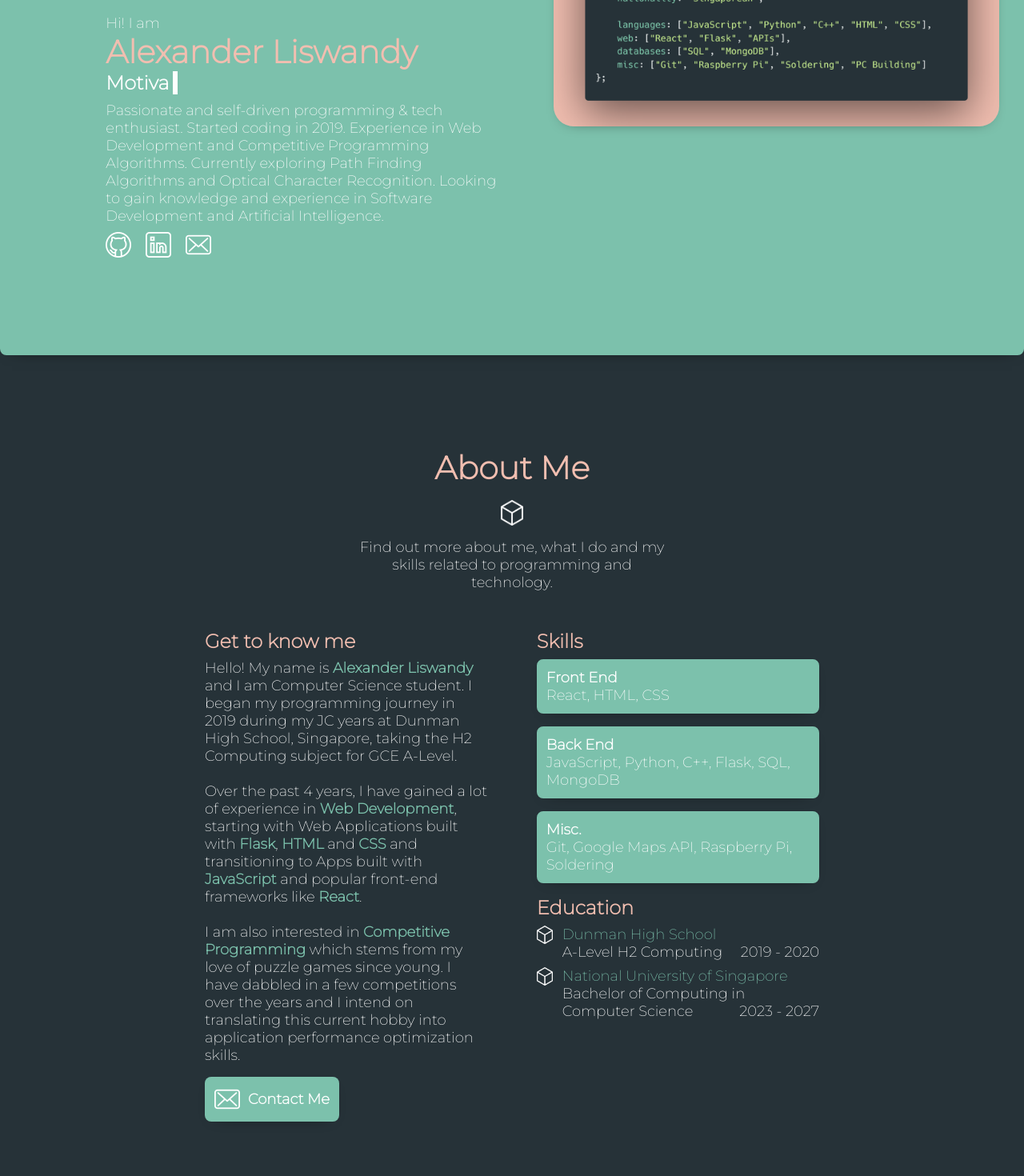
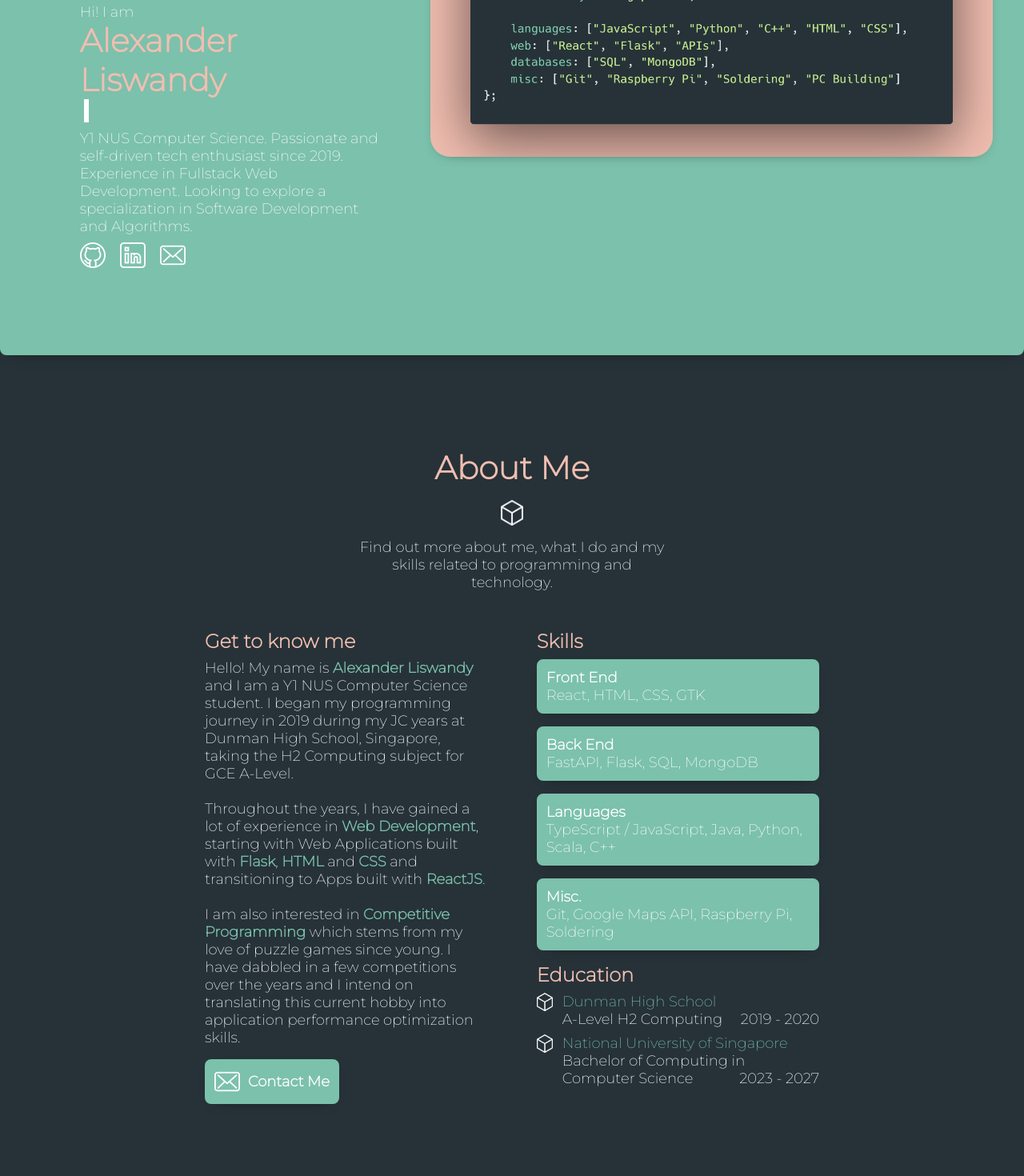
Before and after one commit to Airiinnn/lis, a React (Create React App) app: page / in a window 1280 px wide. Shown: the part 420-1890 px from the top of the page at 80% size. Built offline with nearby package versions, Linux system fonts and the light colour scheme.

Commit message:
Updated content.

```diff
--- a/package.json
+++ b/package.json
@@ -8,7 +8,7 @@
     "react-intersection-observer": "^9.4.2",
     "react-router-dom": "^6.8.1",
     "react-router-hash-link": "^2.4.3",
-    "react-scripts": "5.0.1",
+    "react-scripts": "^5.0.1",
     "swiper": "^9.0.3"
   },
   "scripts": {
--- a/src/components/pages/Home/About.js
+++ b/src/components/pages/Home/About.js
@@ -118,7 +118,7 @@ export default function About() {
 
         // * TYPING SIMULATION LOOP
         // settings
-        const items = ['Computer Science Student', 'Web Developer', 'Motivated Self-Learner'];
+        const items = ['Computer Science Student', 'Software Developer', 'Motivated Self-Learner'];
         const delSpeed = 50;
         const typeSpeed = 100;
 
@@ -169,7 +169,9 @@ export default function About() {
                         <p>Hi! I am</p>
                         <h1>Alexander Liswandy</h1>
                         <h2><span id="roles"></span><span className="line-blink"></span></h2>
-                        <p id="short-desc">Passionate and self-driven programming & tech enthusiast. Started coding in 2019. Experience in Web Development and Competitive Programming Algorithms. Currently exploring Path Finding Algorithms and Optical Character Recognition. Looking to gain knowledge and experience in Software Development and Artificial Intelligence.</p>
+                        {/*<p id="short-desc">Passionate and self-driven programming & tech enthusiast. Started coding in 2019. Experience in Web Development and Competitive Programming Algorithms. Currently exploring Path Finding Algorithms and Optical Character Recognition. Looking to gain knowledge and experience in Software Development and Artificial Intelligence.</p>*/}
+                        <p id="short-desc">
+                            Y1 NUS Computer Science. Passionate and self-driven tech enthusiast since 2019. Experience in Fullstack Web Development. Looking to explore a specialization in Software Development and Algorithms.</p>
                         <div id="about-links">
                             <a href="https://github.com/Airiinnn" className="a-icon"><img src={iconGitHub} alt="GitHub" className="icon" /></a>
                             <a href="https://www.linkedin.com/in/alexanderliswandy/" className="a-icon"><img src={iconLinkedIn} alt="LinkedIn" className="icon" /></a>
--- a/src/components/pages/Home/AboutMe.js
+++ b/src/components/pages/Home/AboutMe.js
@@ -28,9 +28,9 @@ export default function AboutMe() {
                         <h2 className="primary">Get to know me</h2>
 
                         <p id="desc-text">
-                            Hello! My name is <b className="secondary">Alexander Liswandy</b> and I am Computer Science student. I began my programming journey in 2019 during my JC years at Dunman High School, Singapore, taking the H2 Computing subject for GCE A-Level.
+                            Hello! My name is <b className="secondary">Alexander Liswandy</b> and I am a Y1 NUS Computer Science student. I began my programming journey in 2019 during my JC years at Dunman High School, Singapore, taking the H2 Computing subject for GCE A-Level.
                             <br /><br />
-                            Over the past 4 years, I have gained a lot of experience in <b className="secondary">Web Development</b>, starting with Web Applications built with <b className="secondary">Flask</b>, <b className="secondary">HTML</b> and <b className="secondary">CSS</b> and transitioning to Apps built with <b className="secondary">JavaScript</b> and popular front-end frameworks like <b className="secondary">React</b>.
+                            Throughout the years, I have gained a lot of experience in <b className="secondary">Web Development</b>, starting with Web Applications built with <b className="secondary">Flask</b>, <b className="secondary">HTML</b> and <b className="secondary">CSS</b> and transitioning to Apps built with <b className="secondary">ReactJS</b>.
                             <br /><br />
                             I am also interested in <b className="secondary">Competitive Programming</b> which stems from my love of puzzle games since young. I have dabbled in a few competitions over the years and I intend on translating this current hobby into application performance optimization skills.
                         </p>
@@ -52,12 +52,17 @@ export default function AboutMe() {
                             <div id="skills-container">
                                 <div className={`skill-box ${inView ? "aboutme-right-1" : "aboutme-right-0"}`}>
                                     <p className="bold">Front End</p>
-                                    <p>React, HTML, CSS</p>
+                                    <p>React, HTML, CSS, GTK</p>
                                 </div>
 
                                 <div className={`skill-box ${inView ? "aboutme-right-1" : "aboutme-right-0"}`}>
                                     <p className="bold">Back End</p>
-                                    <p>JavaScript, Python, C++, Flask, SQL, MongoDB</p>
+                                    <p>FastAPI, Flask, SQL, MongoDB</p>
+                                </div>
+
+                                <div className={`skill-box ${inView ? "aboutme-right-1" : "aboutme-right-0"}`}>
+                                    <p className="bold">Languages</p>
+                                    <p>TypeScript / JavaScript, Java, Python, Scala, C++</p>
                                 </div>
 
                                 <div className={`skill-box ${inView ? "aboutme-right-1" : "aboutme-right-0"}`}>
--- a/src/data.js
+++ b/src/data.js
@@ -168,6 +168,11 @@ export const achievements = [
     },
 
     {
+        name: "Hack&Roll 2024",
+        award: "Participant",
+    },
+
+    {
         name: "Google Code-In 2020",
         award: "Participant",
     },
```
Also changed, not shown: 2 other files (tests, documents, lock files or other folders).
